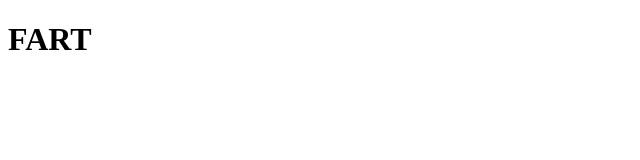
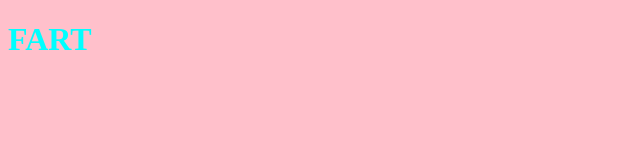
Before and after one commit to Liekmeow/git-two, a plain HTML site: page index.html in a window 1280 px wide. Shown: the whole page, without its empty margins (0-640 px from the left). Drawn offline with Linux system fonts and the light colour scheme.

Commit message:
added meat colour scheme and linked styles.css with index

```diff
--- a/index.html
+++ b/index.html
@@ -1,6 +1,7 @@
 <!DOCTYPE html>
 <html lang="en">
   <head>
+    <link rel="stylesheet" href="styles.css">
     <meta charset="UTF-8" />
     <meta name="viewport" content="width=device-width, initial-scale=1.0" />
     <title>Document</title>
--- a/styles.css
+++ b/styles.css
@@ -0,0 +1,4 @@
+body {
+    background-color: pink;
+    color: aqua;
+}
```
